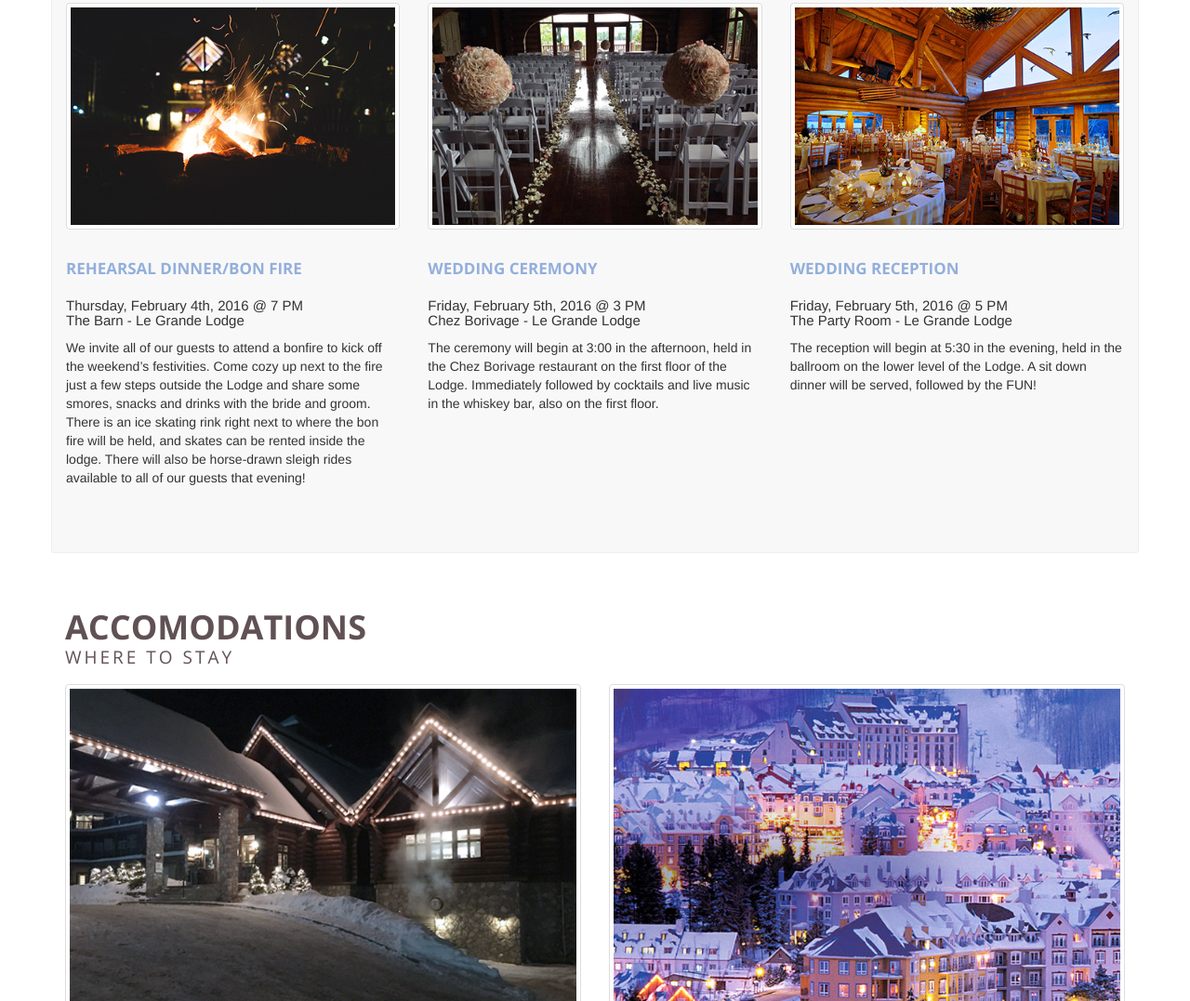
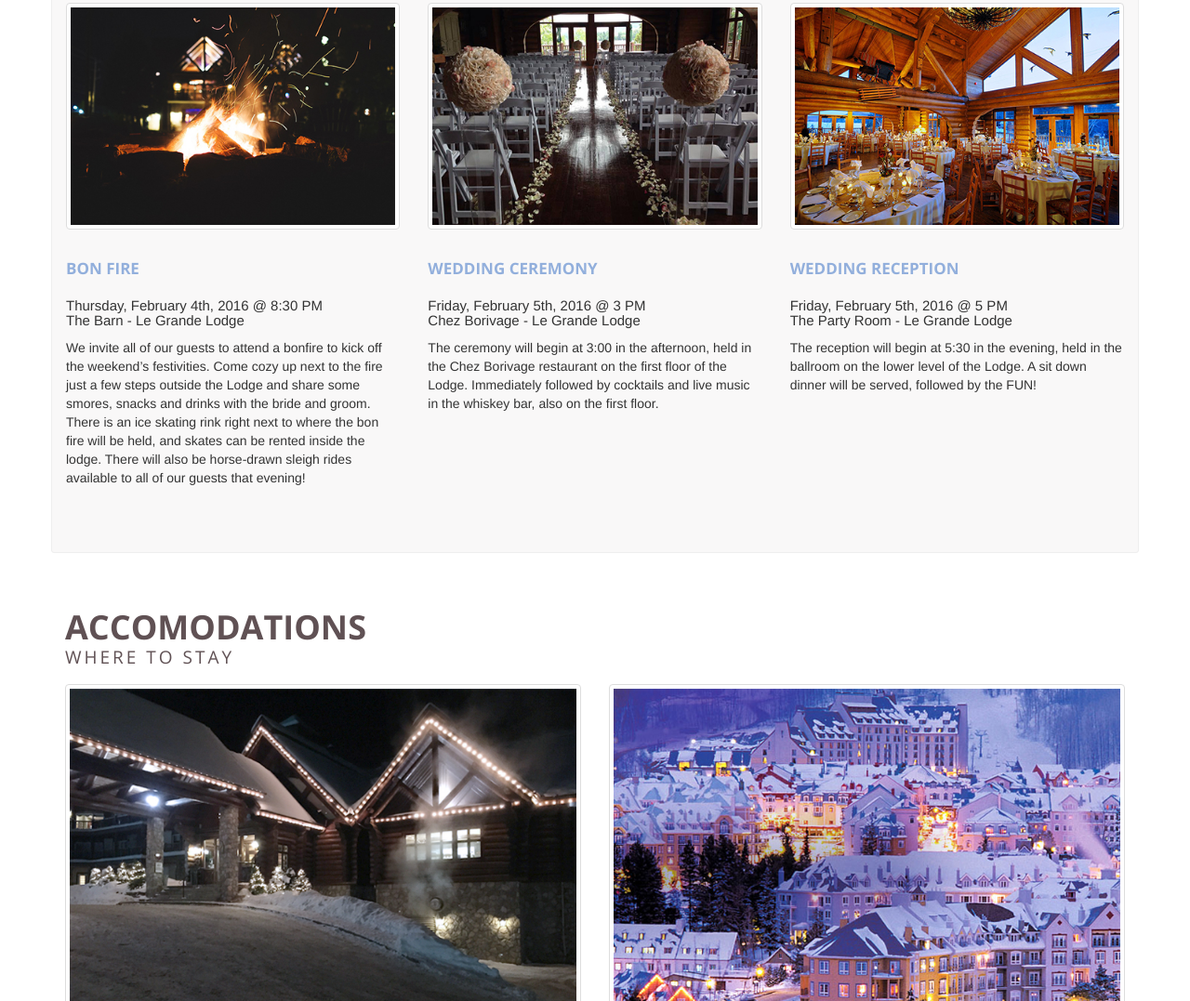
Before and after one commit to jbritton/wedding-website, a website: page public/index.html in a window 1280 px wide. Shown: the part 1285-2362 px from the top of the page at 93% size. Drawn offline with nearby package versions, Linux system fonts and the light colour scheme.

Commit message:
updating bonfire event

```diff
--- a/public/index.html
+++ b/public/index.html
@@ -116,9 +116,9 @@
                 </div>
                 <div class="col-md-4">
                     <img src="img/bonfire.jpg" class="img-thumbnail img-responsive" />
-                    <h2>Rehearsal Dinner/Bon Fire</h2>
+                    <h2>Bon Fire</h2>
                     <h3>
-                        Thursday, February 4th, 2016 @ 7 PM<br/>
+                        Thursday, February 4th, 2016 @ 8:30 PM<br/>
                         The Barn - Le Grande Lodge
                     </h3>
                     <p>
```
